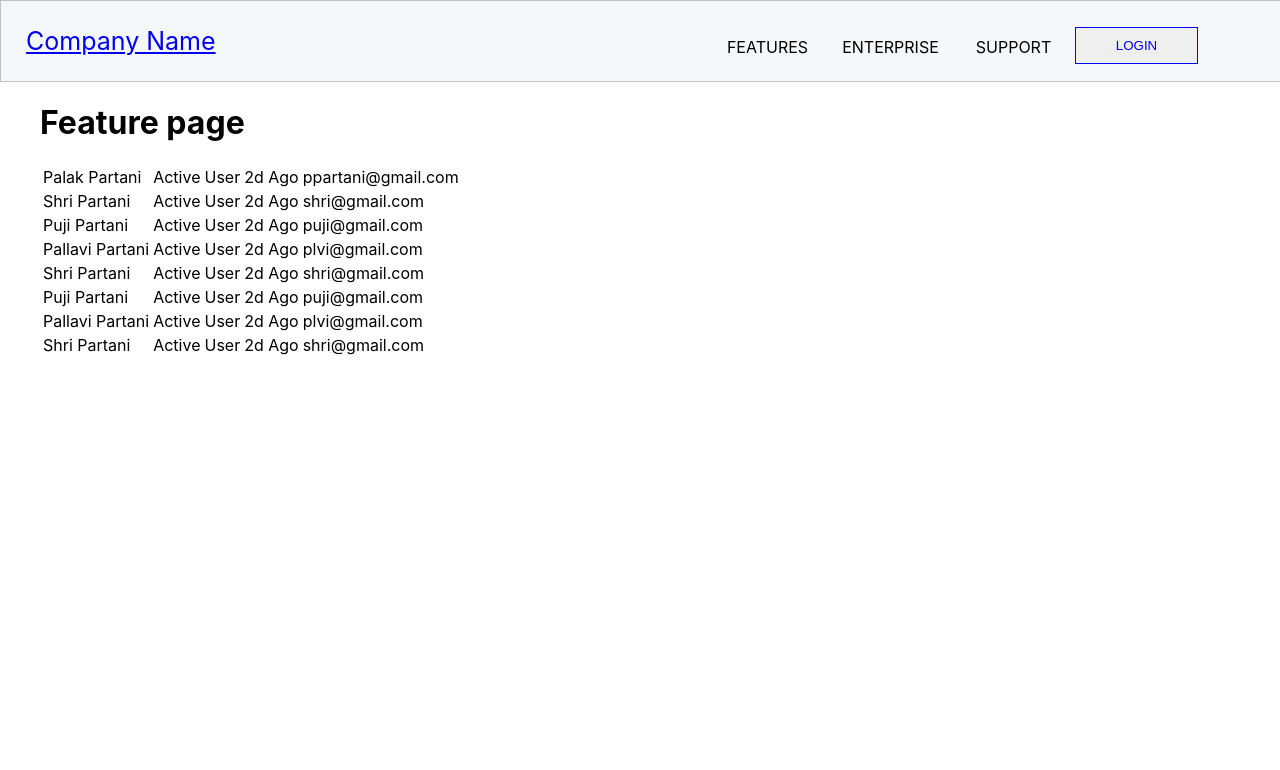
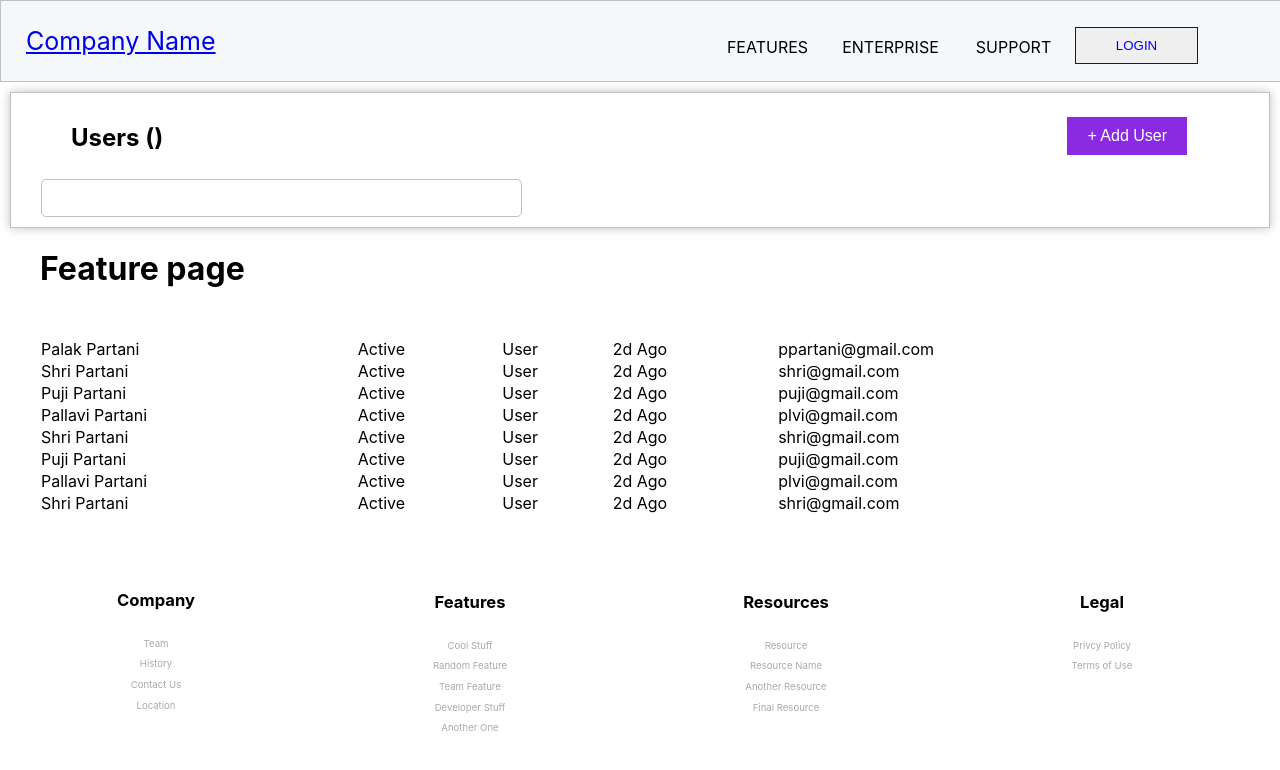
Before and after one commit to PalakPartani/React_First_UI, a React (Create React App) app: page /feature in a window 1280 px wide. Shown: the top 770 px of the page. Built offline with nearby package versions, Linux system fonts and the light colour scheme.

Commit message:
ADDED:Style to the User page

```diff
--- a/src/css/Style.css
+++ b/src/css/Style.css
@@ -294,3 +294,52 @@ type-f{
   font-family: Roboto;
   font-weight: 100;
 }
+
+table{
+  width: 100%;
+  margin:50px 0px;
+  border-collapse: collapse;
+}
+
+.bodyy{
+  background-color:white;
+  height:100%;
+  margin-top: 10px;
+  padding: 10px 30px;
+  margin-left: 10px;
+  margin-right: 10px;
+  box-shadow: 0px 0px 10px silver;
+  border:1px solid silver;
+}
+.small{
+  display: flex;
+  width:40%;background-color: white;
+  border: 1px solid silver;
+  border-radius: 5px;
+  height: 36px;
+}
+
+.addUSerButton{
+  padding: 20px;
+  text-align:end;
+  margin-top: -10px;
+  /* margin-right: -65% */
+  /* font-weight: 40%; */
+}
+.userTitleLeft{
+  width: 65%;
+}
+.userTitleRight{
+  width: 30%;
+}
+
+.button{
+  background-color: blueviolet;
+  border: none;
+  color: white;
+  padding: 10px 20px;
+  text-align: center;
+  font-size: 16px;
+  margin: 4px 2px;
+  cursor: pointer;
+}
--- a/src/pages/Feature.js
+++ b/src/pages/Feature.js
@@ -2,6 +2,8 @@ import React, { Component } from 'react';
 import HeaderFields from '../components/HeaderFields';
 import { Link } from 'react-router-dom';
 import Operation from './Operation';
+import '../css/Style.css';
+
 
 export default class Home extends Component {
 
@@ -80,17 +82,46 @@ export default class Home extends Component {
         },
         ];
 
-        var data = [{
-            plan: "Free"
-        }]
+        // var data = [{
+        //     plan: "Free"
+        // }]
 
         return (
             <div>
-                <HeaderFields />
+                {/* <HeaderFields /> */}
+                <div className="bodyy">
+                    <div style={{ display: "flex", height: "10%", width: "auto", justifyContent: "center" }}>
+                        <div className="userTitleLeft">
+                            <h2>Users (<a id="count"></a>)</h2>
+                        </div>
+                        <div className="userTitleRight">
+                            <div className="addUSerButton">
+                                <button className="button" onclick="myFunction()"> + Add User</button></div>
+                        </div>
+                    </div>
+                    <div className="small">
+                        {/* style="display: flex; width:40%;background-color: white; height:6%;border: 1px solid silver;border-radius: 5px;"> --> */}
+                        {/* <div style="width: 90%;">
+                        <form action="index.html">
+                            <input type="text" placeholder="Search by name,email,status,role.." name="Search"
+                                style="width: 100%; border: none;height: 8px;">
+
+                        </form>
+                    </div> */}
+                    </div>
+
+                    {/* <div style="padding: 10px 10px;"></div> */}
+                </div>
+
+
+
+
+
+
 
                 <div style={{ margin: '0px auto', width: '1200px' }}>
                     <h1>Feature page</h1>
-                    <table>
+                    <table className="table">
                         {users.map(id =>
                             <tr>
                                 <td>{id.Name}</td>
@@ -103,7 +134,7 @@ export default class Home extends Component {
                         }
                     </table>
                 </div>
-            </div>
+            </div >
         )
     }
 }
--- a/src/pages/Home.js
+++ b/src/pages/Home.js
@@ -83,7 +83,7 @@ class App extends Component {
         return (
             <div>
                 {/* Header part */}
-                <HeaderFields />
+                {/* <HeaderFields /> */}
                 <div className="headingprice">
                     <h1 className="titlePrice">Pricing</h1>
                 </div>
@@ -95,7 +95,7 @@ class App extends Component {
                 {/* <PriceTypes /> */}
                 <div style={{ margin: '0px auto', width: '1200px' }}>
                     <Data DataList={DataList} />
-                    <Details />
+                    {/* <Details /> */}
                     <div className="copy">
                         <h6>copyright@ Your Website 2000</h6>
                     </div>
--- a/src/routee.js
+++ b/src/routee.js
@@ -1,12 +1,13 @@
 import React, { Component } from 'react';
-import DefaultRouter from './components/DefaultRouter';
 import { BrowserRouter as Router, Route, Switch } from 'react-router-dom';
 import ReactDOM from 'react-dom';
+import HeaderFields from './components/HeaderFields';
 
 //pages
 import Home from './pages/Home';
 import Feature from './pages/Feature';
 import Login from './pages/Login';
+import Details from './components/Details';
 
 export default class Routingg extends Component {
 
@@ -14,9 +15,11 @@ export default class Routingg extends Component {
 
         return (
             <Router>
+                <HeaderFields />
                 <Route exact path="/" component={Home} />
                 <Route exact path="/feature" component={Feature} />
                 <Route exact path="/login" component={Login} />
+                <Details />
             </Router>
         )
     }
```
